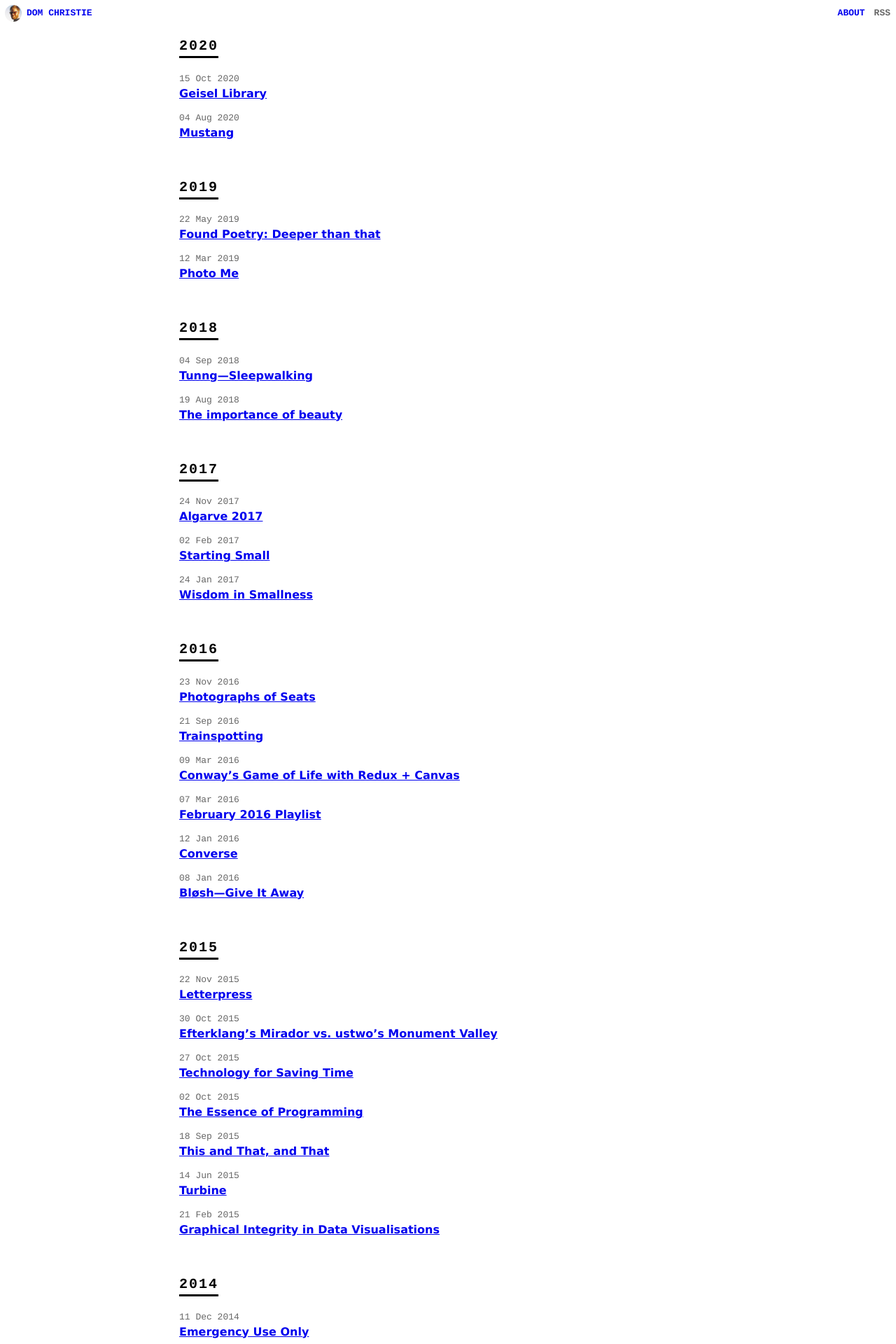
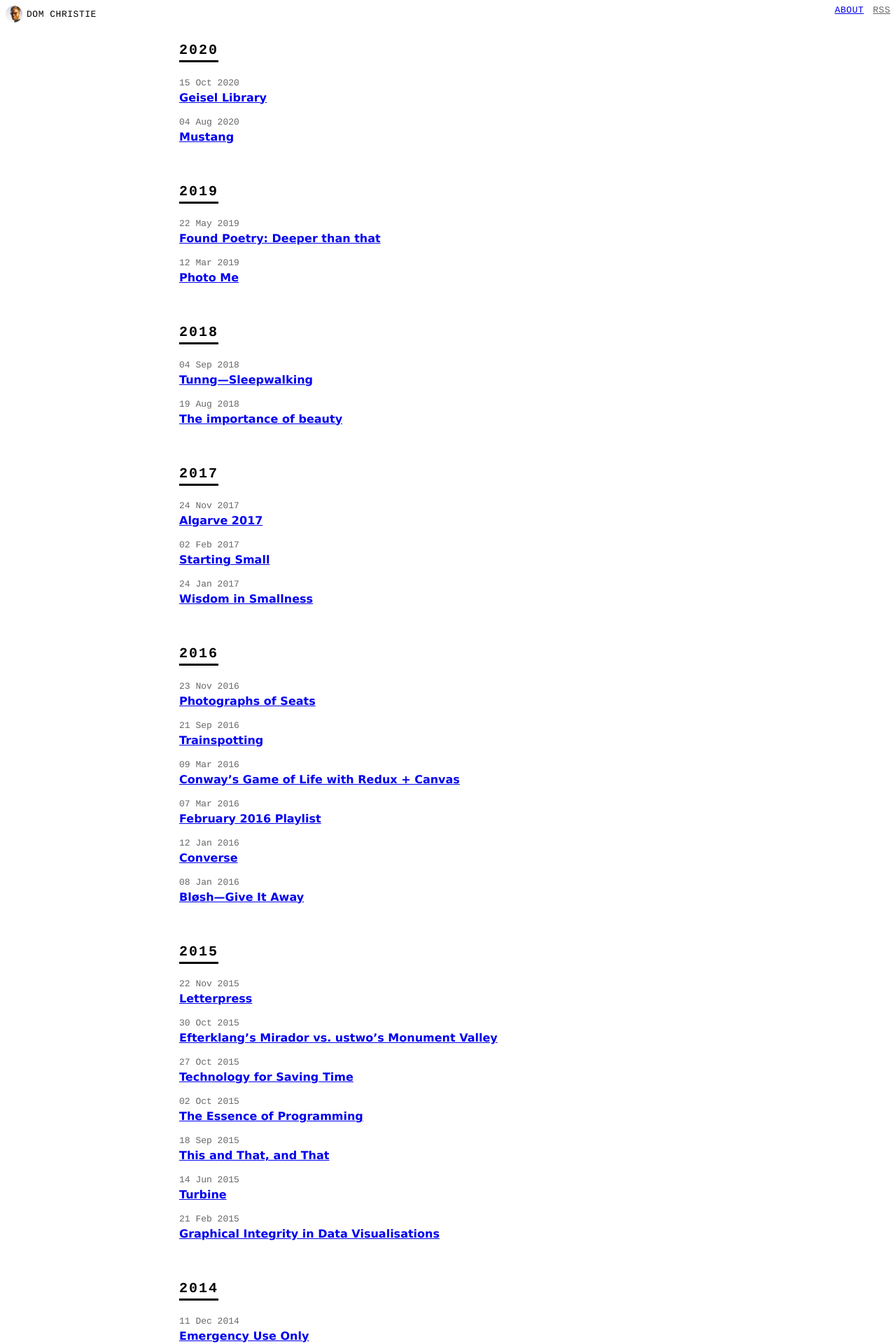
Before and after one commit to domchristie/domchristie.co.uk, a Jekyll site: the page built from index.html, in a window 1280 px wide. Shown: the top 1920 px of the page at 70% size. Built offline with Jekyll 4.4.1, drawn with Linux system fonts in a browser that asks for light colours.

Commit message:
Standardise header styles between blog/photography

```diff
--- a/_includes/navigation.html
+++ b/_includes/navigation.html
@@ -1,13 +1,13 @@
 <header role="banner" class="navigation">
   <nav>
-    <a href="/" title="Dom Christie Home (Recent Posts)">
+    <a href="/"{% if page.url == "/" %} aria-current="location"{% endif %} title="Dom Christie Home (Recent Posts)">
       <img src="/domchristie.jpg" alt="" width="24" height="24" />
-      <span class="name">Dom Christie</span>
+      Dom Christie
     </a>
     <ul>
       {% for p in site.pages %}
         {% if p.title %}
-        <li><a href="{{ p.url }}">{{ p.title }}</a></li>
+        <li><a href="{{ p.url }}"{% if page.url == p.url %} aria-current="location"{% endif %}>{{ p.title }}</a></li>
         {% endif %}
       {% endfor %}
       <li><a href="{{ "/feed.xml" | prepend: site.baseurl }}">RSS</a></li>
--- a/_sass/_navigation.scss
+++ b/_sass/_navigation.scss
@@ -1,23 +1,23 @@
 .navigation {
   margin-bottom: 1em;
-  padding: .75em .5em;
+  padding: .5em;
 }
-
 nav {
   font-size: .8125em;
   line-height: 1;
   text-transform: uppercase;
-  font-weight: bold;
+  letter-spacing: 0.04em;
 
-  img {
-    position: absolute;
-    border-radius: 12px;
-    top: 7px;
-    left: .5em;
+  & > a {
+    position: relative;
+    display: inline-flex;
+    align-items: center;
+    margin-right: 1rem;
   }
 
-  .name {
-    margin-left: 30px;
+  & > a img {
+    margin-right: .375rem;
+    border-radius: 50%;
   }
 
   ul {
@@ -35,7 +35,8 @@ nav {
     }
   }
 
-  a {
+  a[aria-current="location"] {
     text-decoration: none;
+    color: black;
   }
 }
```
